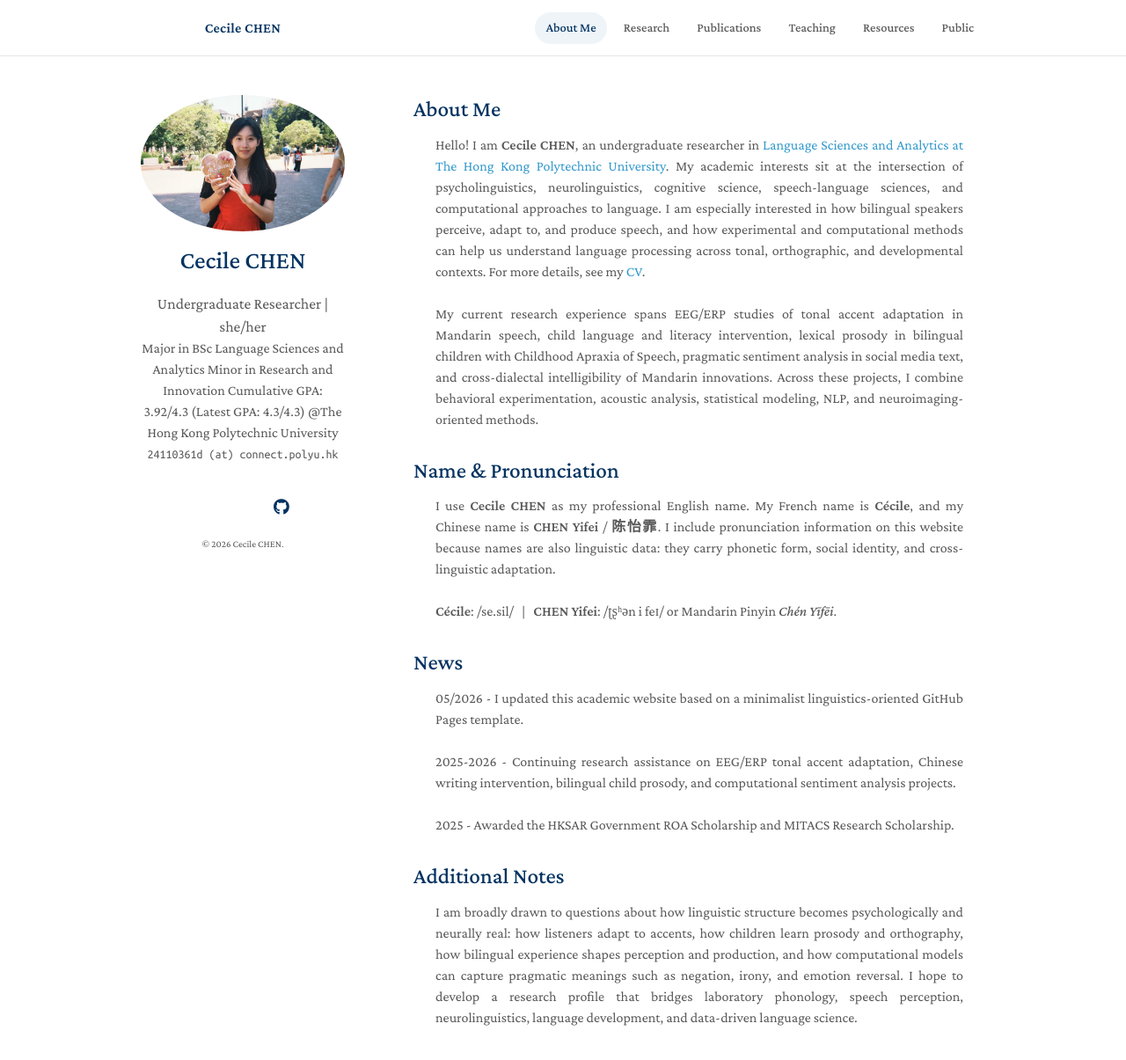
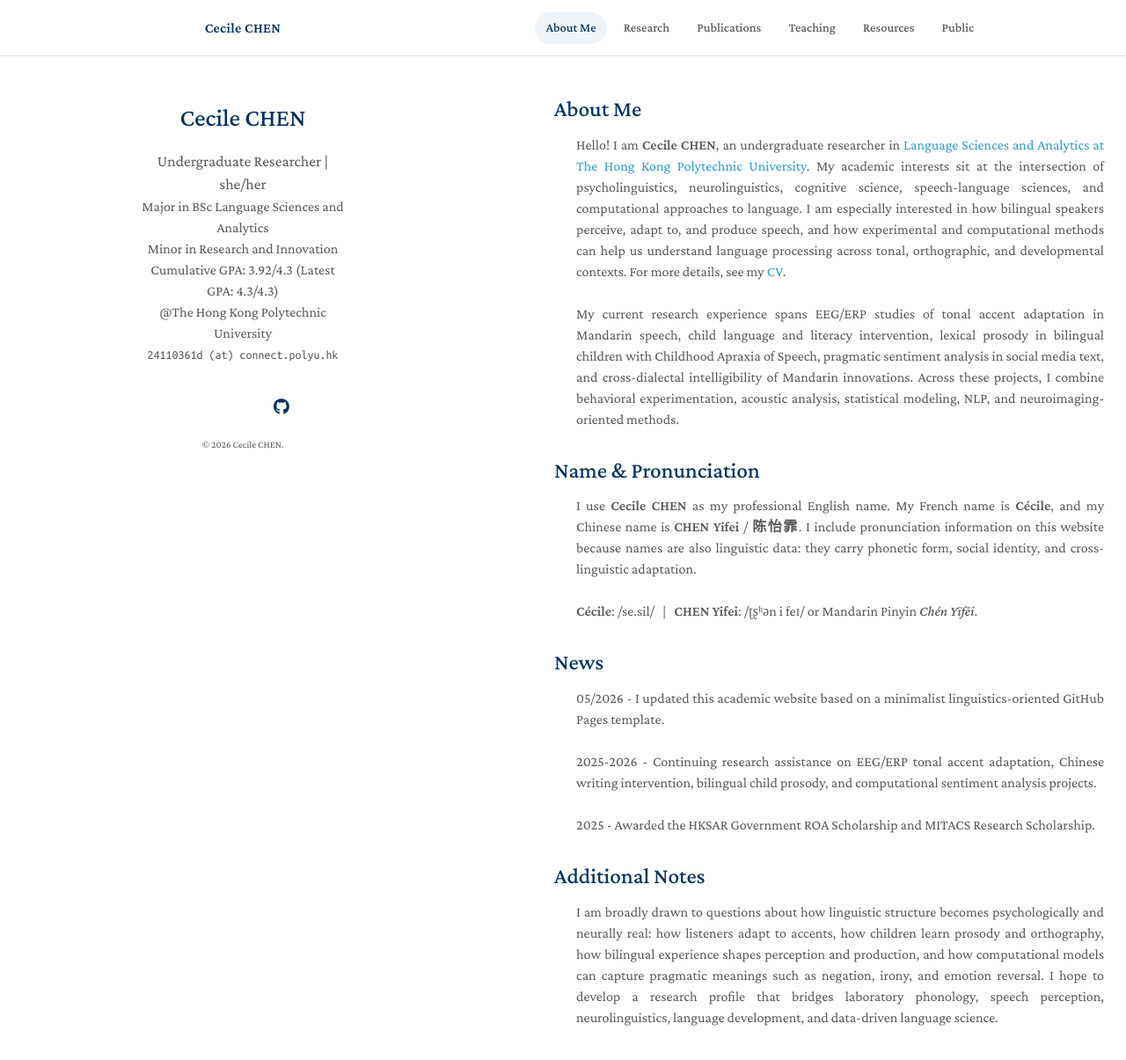
Before and after one commit to Cecile1015/CecileCHEN_Personal_Website, a Jekyll site: the page built from index.md, in a window 1280 px wide and 1251 px high. Shown: the top 1205 px of the window at 88% size. Built offline with Jekyll 4.4.1, drawn with Linux system fonts in a browser that asks for light colours; a style sheet for code colours, icons or effects is not loaded.

Commit message:
Enhance sidebar profile with affiliation and institution
Added affiliation and institution sections to profile sidebar.

```diff
--- a/_includes/sidebar-profile.html
+++ b/_includes/sidebar-profile.html
@@ -1,8 +1,3 @@
-<div class="profile-summary">
-{% if site.avatar %}
-<a class="image avatar"><img src="{{ site.avatar | replace_first: './', '/' | relative_url }}" alt="avatar" /></a>
-{% endif %}
-
 <div class="profile-copy">
 <h1>{{ site.title }}</h1>
 
@@ -10,10 +5,20 @@
 <position style="font-size:1.10rem;">{{ site.position }}</position>
 <br>
 {% endif %}
+
 {% if site.affiliation %}
-<a href="https://www.polyu.edu.hk/fh/" rel="noopener"><autocolor>{{ site.affiliation }}</autocolor></a>
+<div class="sidebar-affiliation">
+  {{ site.affiliation | newline_to_br }}
+</div>
+{% endif %}
+
+{% if site.institution %}
+<a href="https://www.polyu.edu.hk/fh/" rel="noopener">
+  <autocolor>{{ site.institution }}</autocolor>
+</a>
 <br>
 {% endif %}
+
 {% if site.email %}
 <email>{{ site.email }}</email>
 {% endif %}
```
